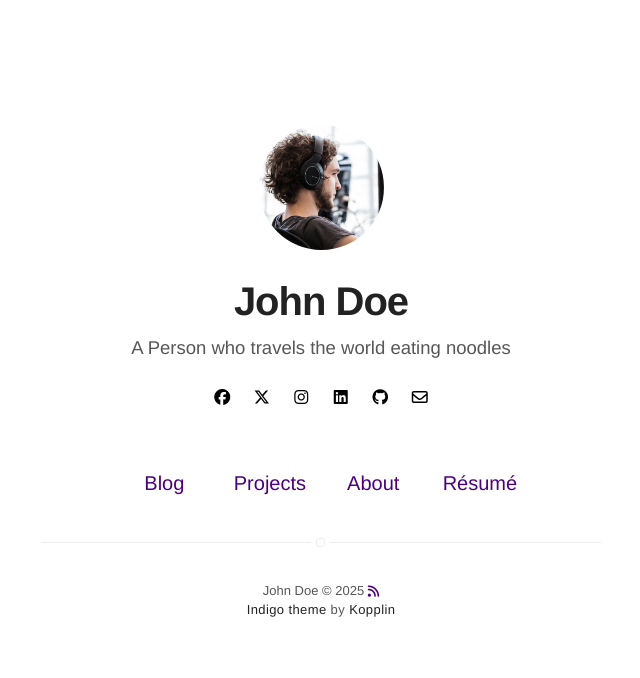
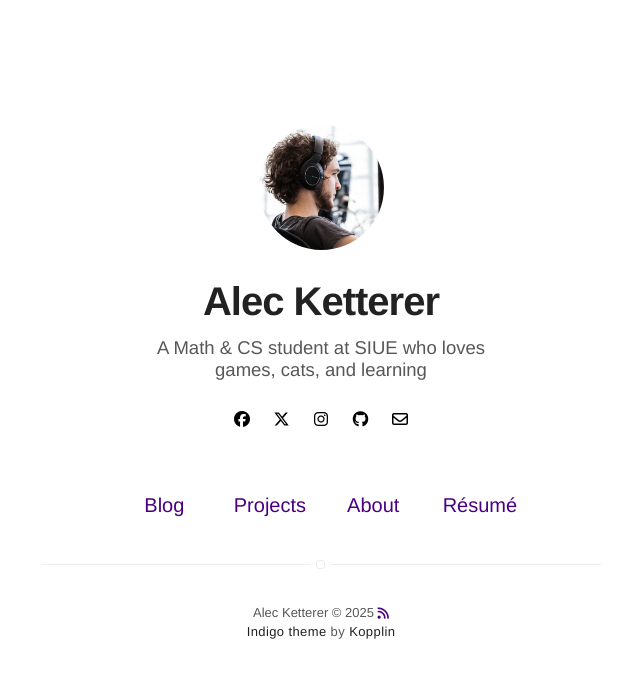
Before and after one commit to Shark-Vortex/Shark-Vortex.github.io, a Jekyll site: the page built from index.html, in a window 1280 px wide. Shown: the top 678 px of the page, without its empty margins (319-959 px from the left). Built offline with Jekyll 4.4.1, drawn with Linux system fonts in a browser that asks for light colours; nearby versions of some CDN libraries.

Commit message:
Personalized name, bio, and GitHub info

```diff
--- a/_config.yml
+++ b/_config.yml
@@ -1,9 +1,9 @@
 # main text of home
-title: John Doe
-bio: A Person who travels the world eating noodles
+title: Alec Ketterer
+bio: A Math & CS student at SIUE who loves games, cats, and learning
 
 # twitter summary info
-description: A blog about technology and stuff related
+description:
 
 # if it's an external image, update below for true
 # better with square images
@@ -18,7 +18,7 @@ dark-theme: auto
 # and specify source (external or local).
 resume: true
 resume-external: true
-resume-url: https://google.com/?q=my+resume
+# resume-url: https://google.com/?q=my+resume
 
 url: https://sergiokopplin.github.io/indigo
 # your url: https://USERNAME.github.io
@@ -37,23 +37,17 @@ disqus:
 facebook: myfacebook
 twitter: mytwitter
 instagram: myinstagram
-linkedin: mylinkedin
-github: mygithub
-email: myemail@gmail.com
+# linkedin: mylinkedin
+github: Shark-Vortex
+email: aketter@siue.edu
 
 authors:
   johndoe:
-    name: John Doe
-    bio: A Man who travels the world eating noodles
+    name: Alec Ketterer
+    bio: A student exploring tech, math, and passion projects
     external-image: false
     picture: assets/images/profile.jpg
-    twitter: johndoe
-  jamesfoster:
-    name: James Foster
-    bio: A Man who develops software with coffee
-    external-image: false
-    picture: assets/images/james.jpg
-    twitter: jamesfoster
+    twitter: alecketterer
 
 # do you want a larger site? change the option below
 # options: [normal, large] | default: normal
```
